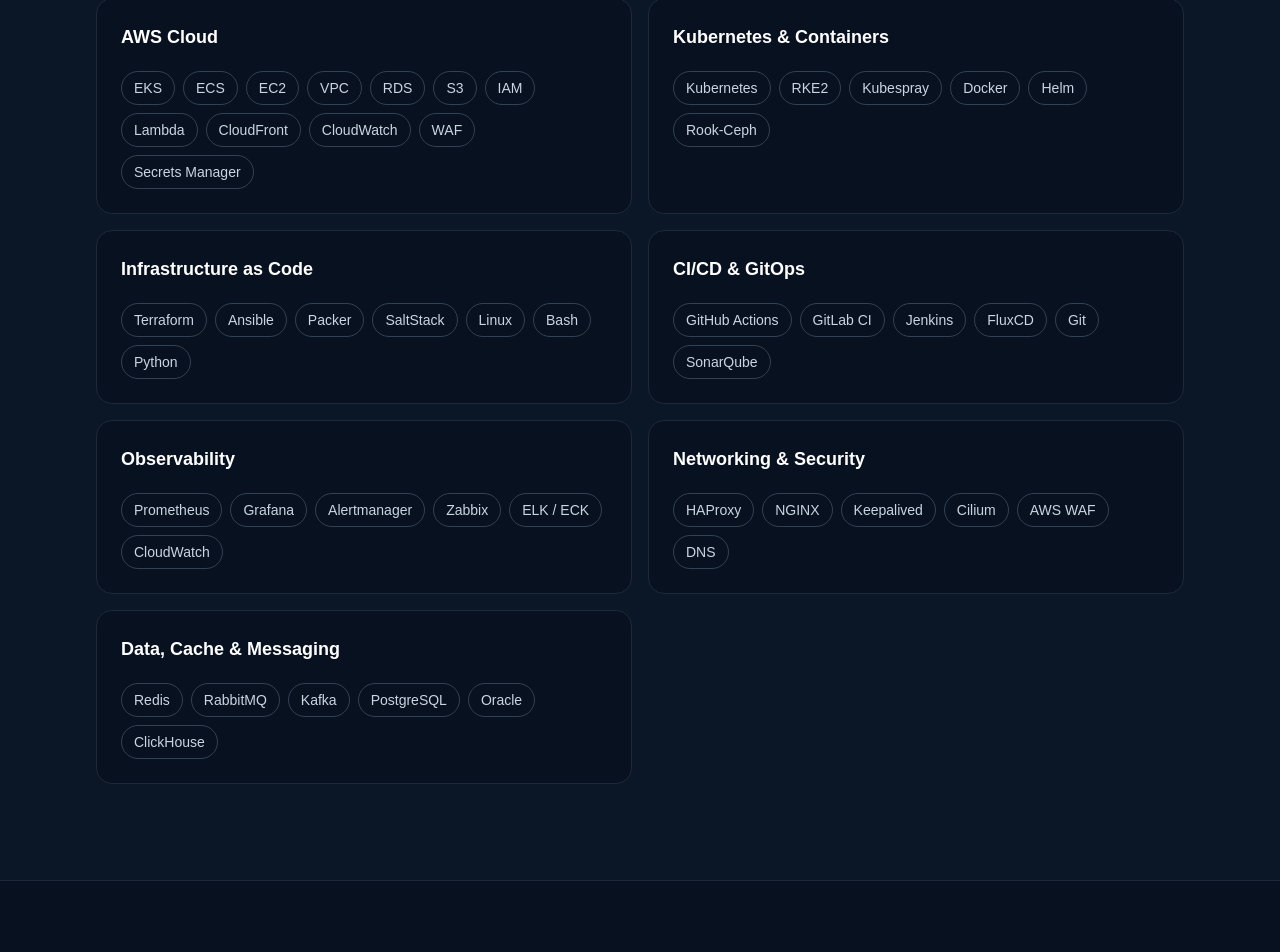
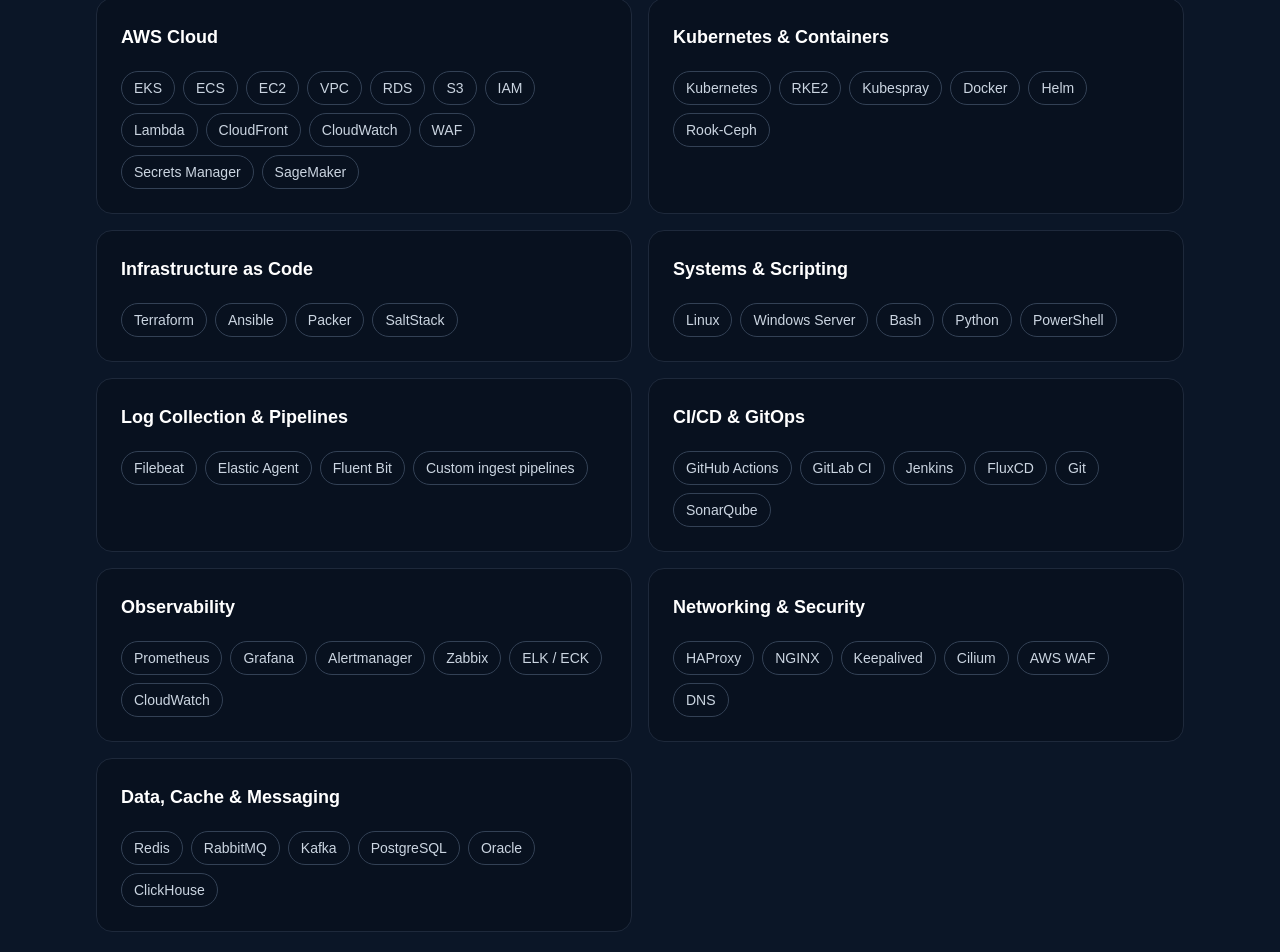
Before and after one commit to erfanehsanii/devops-portfolio, a Next.js app: page / in a window 1280 px wide. Shown: the part 1753-2705 px from the top of the page. Built offline with nearby package versions, Linux system fonts and the light colour scheme.

Commit message:
feat: add cloud, observability, and learning expertise

```diff
--- a/src/data/portfolio.ts
+++ b/src/data/portfolio.ts
@@ -12,9 +12,11 @@
   resumeUrl: "erfan-sedighehsani-resume.pdf",
   focus: ["47% lower AWS spend", "99.9% platform uptime", "10,000+ monitored targets", "40% faster delivery"],
   skills: [
-    { category: "AWS Cloud", items: ["EKS", "ECS", "EC2", "VPC", "RDS", "S3", "IAM", "Lambda", "CloudFront", "CloudWatch", "WAF", "Secrets Manager"] },
+    { category: "AWS Cloud", items: ["EKS", "ECS", "EC2", "VPC", "RDS", "S3", "IAM", "Lambda", "CloudFront", "CloudWatch", "WAF", "Secrets Manager", "SageMaker"] },
     { category: "Kubernetes & Containers", items: ["Kubernetes", "RKE2", "Kubespray", "Docker", "Helm", "Rook-Ceph"] },
-    { category: "Infrastructure as Code", items: ["Terraform", "Ansible", "Packer", "SaltStack", "Linux", "Bash", "Python"] },
+    { category: "Infrastructure as Code", items: ["Terraform", "Ansible", "Packer", "SaltStack"] },
+    { category: "Systems & Scripting", items: ["Linux", "Windows Server", "Bash", "Python", "PowerShell"] },
+    { category: "Log Collection & Pipelines", items: ["Filebeat", "Elastic Agent", "Fluent Bit", "Custom ingest pipelines"] },
     { category: "CI/CD & GitOps", items: ["GitHub Actions", "GitLab CI", "Jenkins", "FluxCD", "Git", "SonarQube"] },
     { category: "Observability", items: ["Prometheus", "Grafana", "Alertmanager", "Zabbix", "ELK / ECK", "CloudWatch"] },
     { category: "Networking & Security", items: ["HAProxy", "NGINX", "Keepalived", "Cilium", "AWS WAF", "DNS"] },
@@ -110,5 +112,20 @@
       outcome: "A repeatable, automated route from source code to production deployment.",
     },
   ],
+  learning: ["Practical Kubernetes and cloud architecture guides", "Observability and incident-response stories", "DevOps troubleshooting notes and safe reference patterns"],
+  additionalProjects: [
+    {
+      title: "AI/ML Training & Deployment Platform",
+      tag: "Amazon SageMaker · EKS · AWS",
+      description: "Built AWS SageMaker training and deployment workflows, running AI/ML workloads on Kubernetes in Amazon EKS.",
+      outcome: "A repeatable path from model training to scalable Kubernetes-based deployment.",
+    },
+    {
+      title: "Windows Observability Pipelines",
+      tag: "Elastic ECK · Filebeat · Elastic Agent · Fluent Bit",
+      description: "Configured Windows Server telemetry collection for IIS, SQL Server, Windows operating-system metrics, and logs, enriched through custom Elastic ingest pipelines.",
+      outcome: "Structured, searchable Windows observability without exposing internal systems or identifiers.",
+    },
+  ],
   certifications: ["Professional training: ISO 27001 and BAIT security fundamentals."],
 };
```
